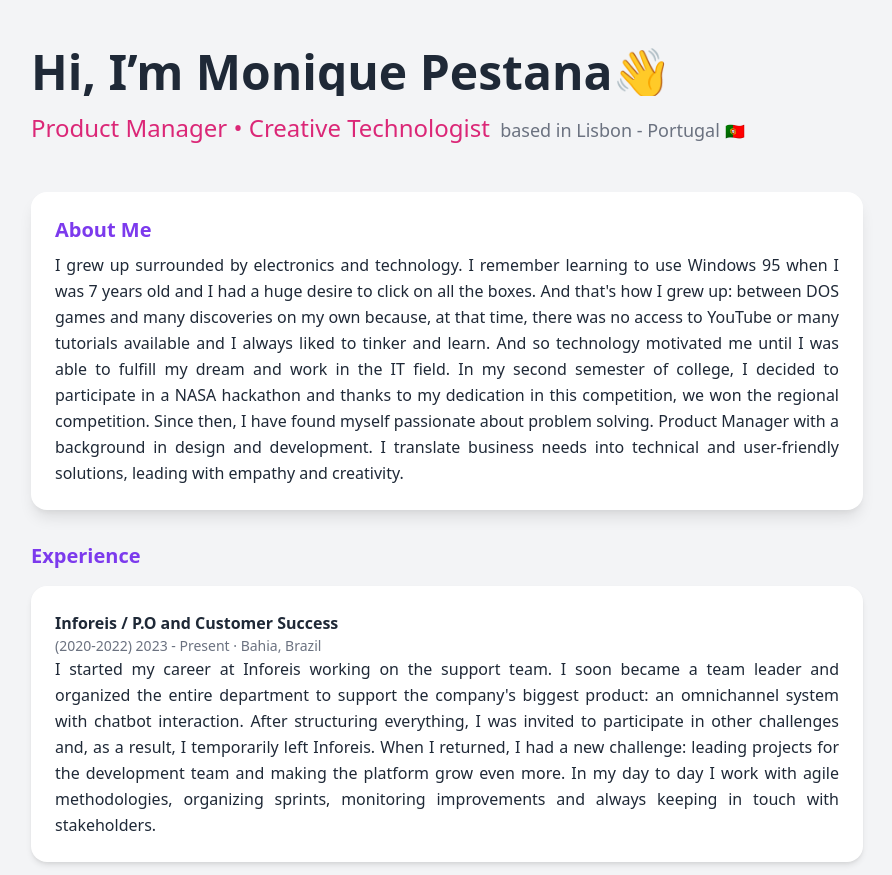
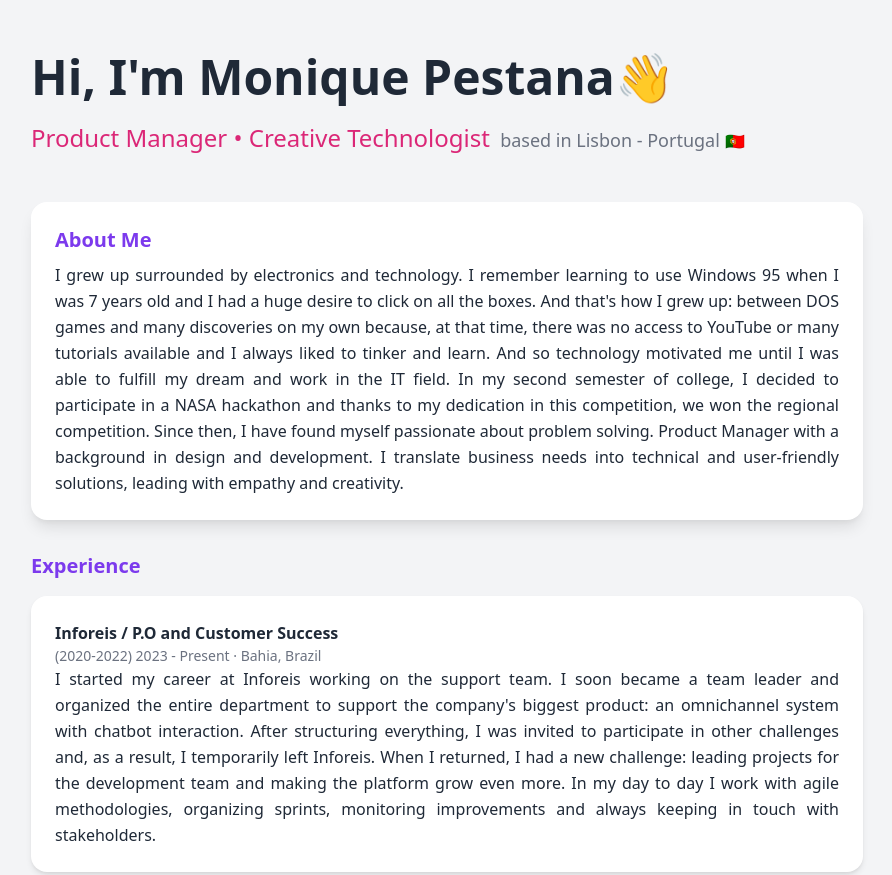
Before and after one commit to condessafedora/monique-pestana, a plain HTML site: page index.html in a window 1280 px wide. Shown: the top 875 px of the page, without its empty margins (193-1085 px from the left). Drawn offline with nearby package versions, Linux system fonts and the light colour scheme.

Commit message:
Arrumando a letra que estava cortada no Hi, I'm Monique Pestana

```diff
--- a/index.html
+++ b/index.html
@@ -83,7 +83,7 @@
     <div class="max-w-4xl mx-auto p-8">
         <header class="mb-12">
 		<div class="typewriter text my-4">
-            		<h1 class="text-5xl font-bold mb-2 animate-fade-in-up">Hi, I’m Monique Pestana👋</h1>
+            		<h1 class="text-5xl font-bold mb-2 animate-fade-in-up" style="line-height: 1.2;">Hi, I'm Monique Pestana👋</h1>
 		</div>
             <h2 class="text-2xl text-pink-600 animate-fade-in-up">
                 Product Manager • Creative Technologist
```
